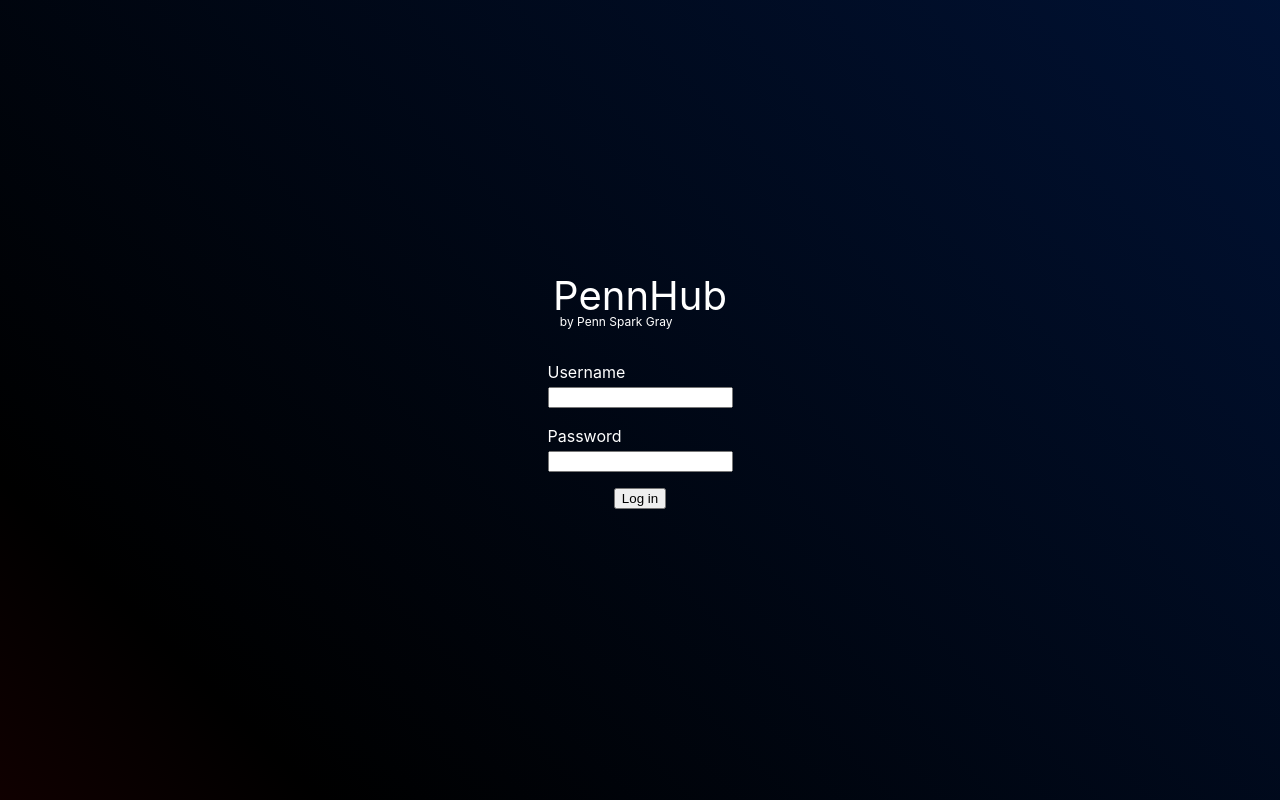
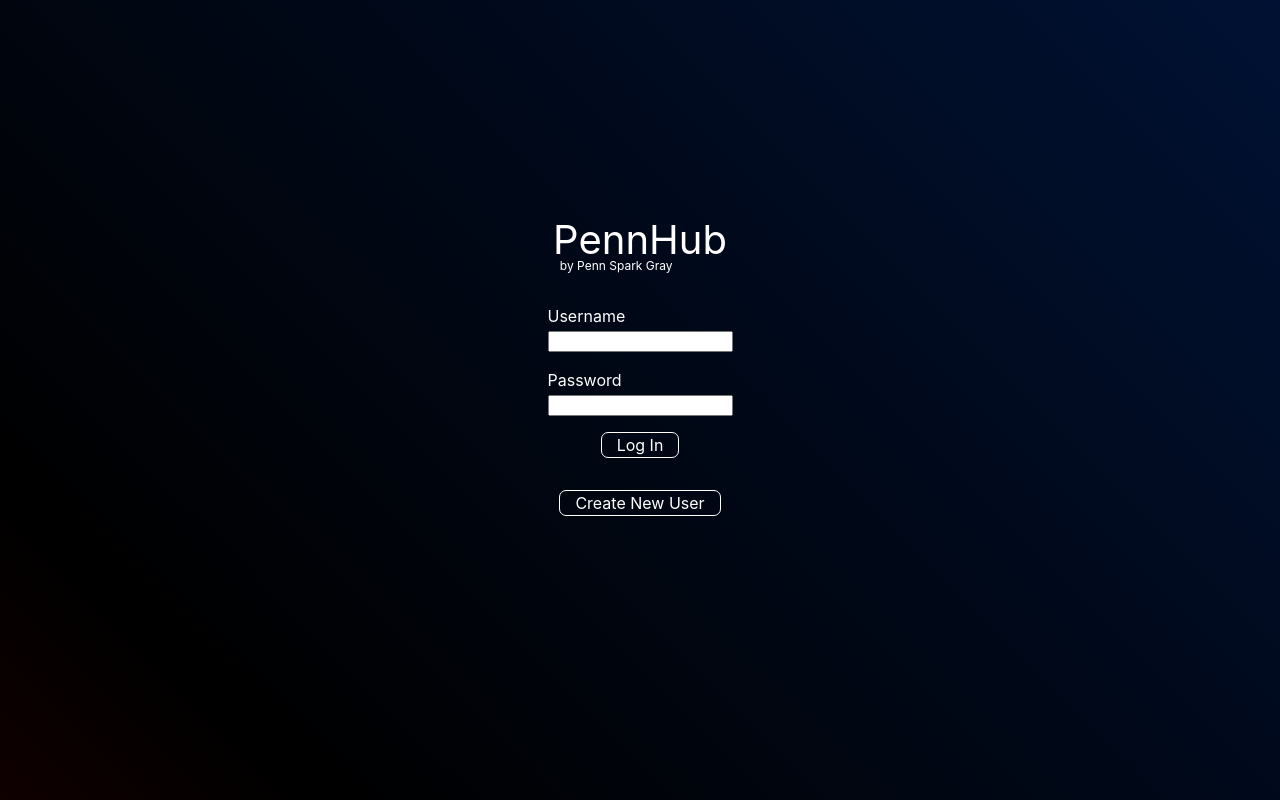
Before and after one commit to setdavid/penn-advice, a React (Create React App) app in the folder client/: page / in a window 1280 px wide. Built offline with nearby package versions, Linux system fonts and the light colour scheme; no server answers.

Commit message:
created and implemented create user page

```diff
--- a/client/src/Components/LoginPage.jsx
+++ b/client/src/Components/LoginPage.jsx
@@ -1,16 +1,23 @@
+import { FontAwesomeIcon } from "@fortawesome/react-fontawesome";
+import { faUserSecret } from "@fortawesome/free-solid-svg-icons";
 import React from "react";
 import { useEffect } from "react";
 import { useState } from "react";
 import { useDispatch, useSelector } from "react-redux";
-import { LOGIN_TRANSITION_DURATION } from "../js/constants";
+import { LOGIN_TRANSITION_DURATION, LOGIN_DISPLAY_TRANSITION_DURATION } from "../js/constants";
 import { setLoggedIn } from "../redux/ducks/login";
+
+const LOGIN_USER = "LOGIN_USER";
+const CREATE_USER = "CREATE_USER";
 
 function LoginPage() {
     let [username, setUsername] = useState("");
     let [password, setPassword] = useState("");
+    let [confirmPassword, setConfirmPassword] = useState("");
     let [note, setNote] = useState("");
     let [displayPage, setDisplayPage] = useState(true);
     let [signedIn, setSignedIn] = useState(false);
+    let [display, setDisplay] = useState(LOGIN_USER);
 
     let dispatch = useDispatch();
     let loggedIn = useSelector(state => state.login.loggedIn);
@@ -47,29 +54,109 @@ function LoginPage() {
         }
     }, [loggedIn]);
 
-    const handleSubmit = (e) => {
+    const clearFields = () => {
+        setUsername("");
+        setPassword("");
+        setConfirmPassword("");
+        setNote("");
+    }
+
+    const handleLogin = (e) => {
         e.preventDefault();
 
         fetch(`/user?username=${username}&password=${password}`)
             .then(res => res.json())
             .then(data => {
                 if (data.success) {
-                    setNote("");
+                    clearFields();
                     dispatch(setLoggedIn(true));
                 } else {
+                    if (typeof data.msg == "string") {
                         setNote(data.msg);
+                    } else {
+                        setNote("SERVER ERROR");
+                    }
                 }
             }, (err) => {
-                setNote(err.msg);
+                setNote("SERVER ERROR");
             });
 
         // dispatch(setLoggedIn(true));
     }
 
+    const handleCreateUser = (e) => {
+        e.preventDefault();
+
+        if (password != confirmPassword) {
+            setNote("passwords don't match");
+        } else if (password.length < 5) {
+            setNote("passwords must be at least 5 characters");
+        }else {
+            const body = {
+                username,
+                password
+            }
+
+            fetch(`/user`, {
+                method: "POST",
+                headers: {
+                    "Content-Type": "application/json"
+                },
+                body: JSON.stringify(body)
+            })
+                .then(res => res.json())
+                .then(data => {
+                    console.log(data);
+                    if (data.success) {
+                        clearFields();
+                        setDisplay(LOGIN_USER);
+                    } else {
+                        if (typeof data.msg == "string") {
+                            setNote(data.msg);
+                        } else {
+                            setNote("SERVER ERROR");
+                        }
+                    }
+                }, (err) => {
+                    setNote("SERVER ERROR");
+                });
+        }
+
+        // dispatch(setLoggedIn(true));
+    }
+
+    const displaysCSS = {
+        transitionDuration: `${LOGIN_DISPLAY_TRANSITION_DURATION}ms`
+    }
+
+    let displayValue = 0;
+
+    switch (display) {
+        case LOGIN_USER:
+            displayValue = 0;
+            break;
+        case CREATE_USER:
+            displayValue = -100;
+
+            break;
+        default:
+            displayValue = 0;
+    }
+
+    const toggleCreateUser = () => {
+        clearFields();
+        setDisplay(CREATE_USER);
+    }
+
+    const toggleLoginUser = () => {
+        clearFields();
+        setDisplay(LOGIN_USER);
+    }
+
     return (
         <div id="login-page" className="container-fluid full-height" style={loginPageContentCSS}>
             <div className="row full-height" style={{ opacity: `${signedIn ? 0 : 1}`, transitionDuration: `${signedIn ? LOGIN_TRANSITION_DURATION / 4 : 3 * LOGIN_TRANSITION_DURATION}ms` }}>
-                <div className="col-12 full-height d-flex flex-column justify-content-center align-items-center">
+                <div className="col-12 full-height d-flex flex-column justify-content-center align-items-center" >
                     <div className="row d-flex" style={{ marginBottom: "2rem" }}>
                         <div className="col-12" style={{ fontSize: "2.5rem", lineHeight: "1" }}>
                             <div>
@@ -87,7 +174,9 @@ function LoginPage() {
                             </div>
                         </div>
                     </div>}
-                    <form onSubmit={handleSubmit}>
+                    <div className="row" style={{ width: "100%", position: "relative", flexWrap: "nowrap", alignItems: "start" }}>
+                        <div className="col-12 login-display" style={{ ...displaysCSS, left: `${displayValue}vw` }}>
+                            <form onSubmit={handleLogin} >
                                 <div className="row" style={{ marginBottom: "1rem" }} >
                                     <div className="col-12">
                                         <label> Username
@@ -116,12 +205,86 @@ function LoginPage() {
                                         </label>
                                     </div>
                                 </div>
-                        <div className="row" style={{ marginBottom: "1rem" }} >
-                            <div className="col-12 d-flex justify-content-center">
+                                <div className="row d-flex" style={{ marginBottom: "2rem" }} >
+                                    {/* <div className="col-12 d-flex justify-content-center">
                                         <input className="clickable" type="submit" value="Log in" disabled={`${signedIn ? "disabled" : ""}`} />
+                                    </div> */}
+                                    <div className="col-12 d-flex justify-content-center align-items-center">
+                                        <button className="clickable login-btn login-submit-btn" disabled={`${signedIn ? "disabled" : ""}`}>
+                                            Log In
+                                        </button>
                                     </div>
                                 </div>
                             </form>
+                            <div className="row d-flex">
+                                <div className="col-12 clickable login-btn" onClick={toggleCreateUser}>
+                                    <div>
+                                        Create New User
+                                    </div>
+                                </div>
+                            </div>
+                        </div>
+                        <div className="col-12 login-display" style={{ ...displaysCSS, left: `${displayValue}vw` }}>
+                            <form onSubmit={handleCreateUser} >
+                                <div className="row" style={{ marginBottom: "1rem" }} >
+                                    <div className="col-12">
+                                        <label> Set Username
+                                            <br />
+                                            <input
+                                                type="text"
+                                                name="username"
+                                                value={username}
+                                                onChange={e => setUsername(e.target.value)}
+                                                disabled={`${signedIn ? "disabled" : ""}`}
+                                            />
+                                        </label>
+                                    </div>
+                                </div>
+                                <div className="row" style={{ marginBottom: "1rem" }}>
+                                    <div className="col-12">
+                                        <label> Set Password
+                                            <br />
+                                            <input
+                                                type="text"
+                                                name="password"
+                                                value={password}
+                                                onChange={e => setPassword(e.target.value)}
+                                                disabled={`${signedIn ? "disabled" : ""}`}
+                                            />
+                                        </label>
+                                    </div>
+                                </div>
+                                <div className="row" style={{ marginBottom: "1rem" }}>
+                                    <div className="col-12">
+                                        <label> Confirm Password
+                                            <br />
+                                            <input
+                                                type="text"
+                                                name="confirmPassword"
+                                                value={confirmPassword}
+                                                onChange={e => setConfirmPassword(e.target.value)}
+                                                disabled={`${signedIn ? "disabled" : ""}`}
+                                            />
+                                        </label>
+                                    </div>
+                                </div>
+                                <div className="row d-flex" style={{ marginBottom: "2rem" }} >
+                                    <div className="col-12 d-flex justify-content-center align-items-center">
+                                        <button className="clickable login-btn login-submit-btn" disabled={`${signedIn ? "disabled" : ""}`}>
+                                            Create New User
+                                        </button>
+                                    </div>
+                                </div>
+                            </form>
+                            <div className="row d-flex">
+                                <div className="col-12 clickable login-btn" onClick={toggleLoginUser}>
+                                    <div>
+                                        Cancel
+                                    </div>
+                                </div>
+                            </div>
+                        </div>
+                    </div>
                 </div>
             </div>
         </div >
--- a/client/src/css/base-styles.css
+++ b/client/src/css/base-styles.css
@@ -225,8 +225,34 @@ p,
 #login-page>.row {
     transition-property: opacity;
     transition-timing-function: cubic-bezier(0.32, 0, 0.67, 0);
-    ;
     opacity: 1;
+}
+
+.login-display {
+    position: relative;
+    transition-property: left;
+    transition-duration: 5s;
+    transition-timing-function: cubic-bezier(0.65, 0, 0.35, 1);
+    top: 0;
+    left: 0;
+    display: flex;
+    flex-direction: column;
+    justify-content: center;
+    align-items: center;
+}
+
+.login-btn {
+    border-radius: 7px;
+    border: solid 1px white
+}
+
+.login-submit-btn {
+    padding: 0 15px;
+    background: transparent;
+    color: white;
+    font-size: inherit;
+    line-height: inherit;
+    font-family: inherit;
 }
 
 #desktop-content {
--- a/client/src/js/constants.js
+++ b/client/src/js/constants.js
@@ -1,4 +1,5 @@
 export const LOGIN_TRANSITION_DURATION = 1000;
+export const LOGIN_DISPLAY_TRANSITION_DURATION = 1000;
 
 export const TITLE_BAR_HEIGHT = 80;
 
```
Lines whose indentation alone changed are shown as unchanged.
